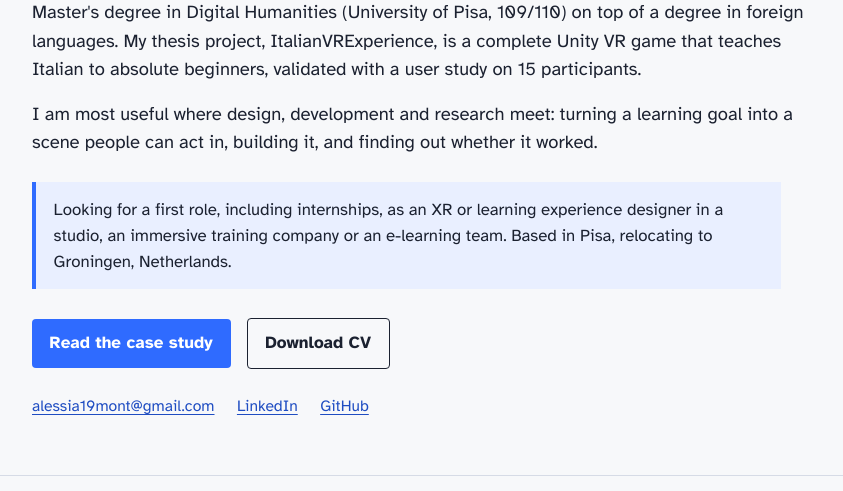
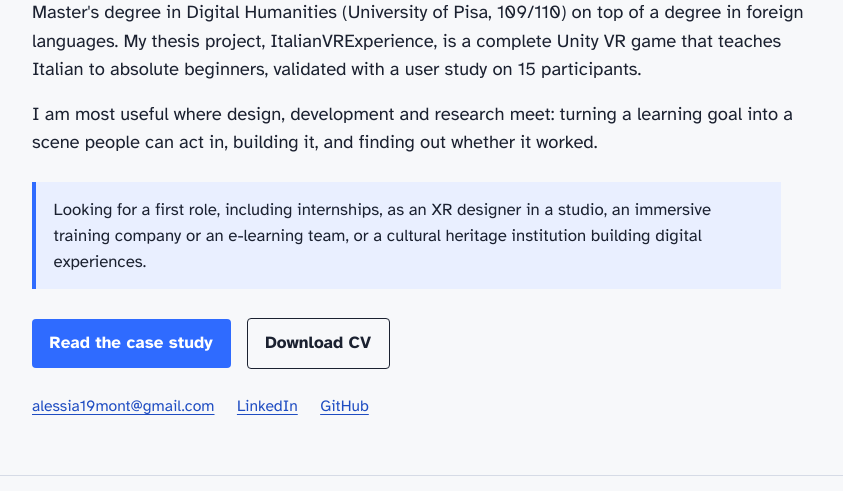
Before and after one commit to halesenberg/portfolio-am, a plain HTML site: page index.html in a window 1280 px wide. Shown: the part 309-800 px from the top of the page, without its empty margins (218-1061 px from the left). Drawn offline with Linux system fonts and the light colour scheme.

Commit message:
Update index.html

```diff
--- a/index.html
+++ b/index.html
@@ -187,7 +187,7 @@
       <p>Master's degree in Digital Humanities (University of Pisa, 109/110) on top of a degree in foreign languages. My thesis project, ItalianVRExperience, is a complete Unity VR game that teaches Italian to absolute beginners, validated with a user study on 15 participants.</p>
       <p>I am most useful where design, development and research meet: turning a learning goal into a scene people can act in, building it, and finding out whether it worked.</p>
       <div class="looking">
-        <p>Looking for a first role, including internships, as an XR or learning experience designer in a studio, an immersive training company or an e-learning team. Based in Pisa, relocating to Groningen, Netherlands.</p>
+        <p>Looking for a first role, including internships, as an XR designer in a studio, an immersive training company or an e-learning team, or a cultural heritage institution building digital experiences.</p>
       </div>
       <div class="actions">
         <a class="btn" href="#case-study">Read the case study</a>
```
